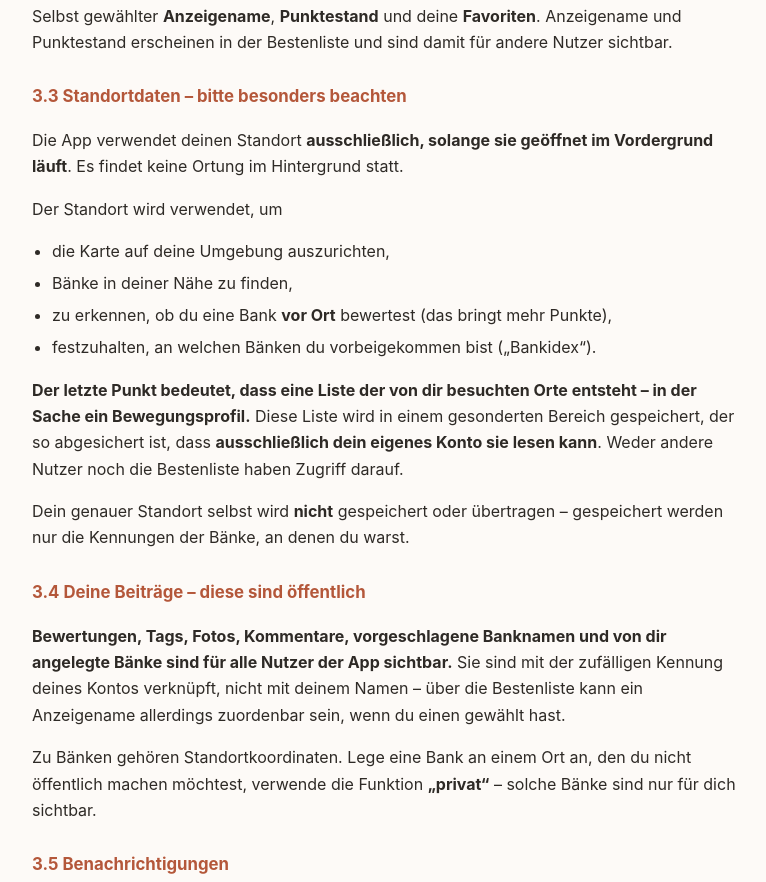
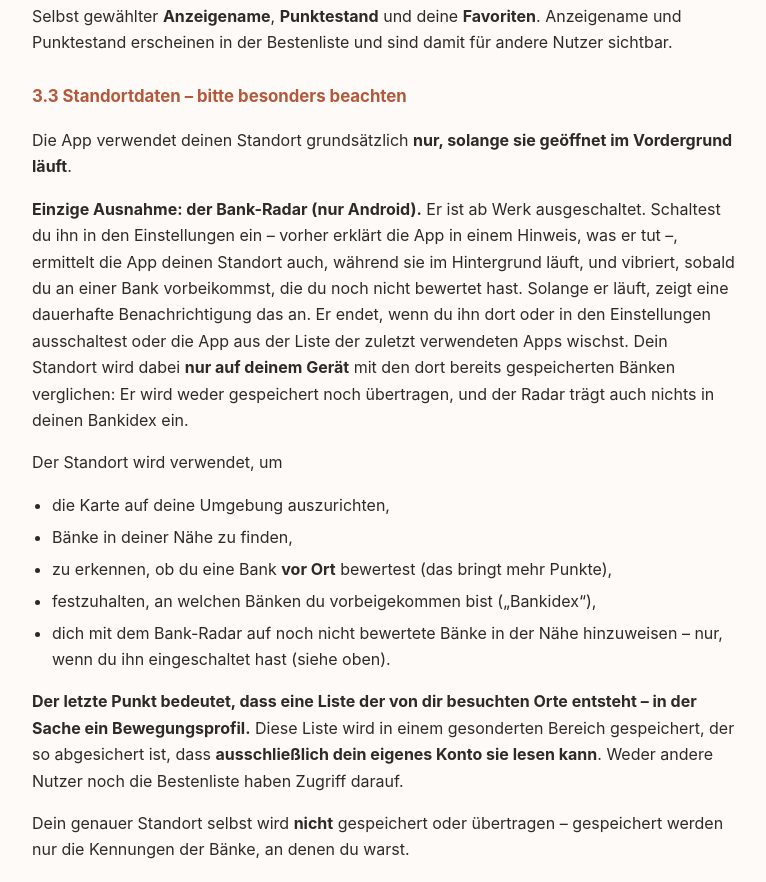
Before and after one commit to realigge17/bankberater-web, a plain HTML site: page datenschutz.html in a window 1280 px wide. Shown: the part 912-1794 px from the top of the page, without its empty margins (256-1022 px from the left). Drawn offline with Linux system fonts and the light colour scheme.

Commit message:
Datenschutz: Bank-Radar als einzige Ausnahme von der Ortung nur im Vordergrund

```diff
--- a/datenschutz.html
+++ b/datenschutz.html
@@ -41,7 +41,7 @@
 <main>
 
 <h1>Datenschutzerklärung – Bankberater</h1>
-<p class="stand">Stand: 13. August 2026</p>
+<p class="stand">Stand: 10. Oktober 2026</p>
 
 <h2>1. Verantwortlicher</h2>
 
@@ -80,15 +80,27 @@
 
 <h3>3.3 Standortdaten – bitte besonders beachten</h3>
 <p>
-  Die App verwendet deinen Standort <strong>ausschließlich, solange sie geöffnet im Vordergrund
-  läuft</strong>. Es findet keine Ortung im Hintergrund statt.
+  Die App verwendet deinen Standort grundsätzlich <strong>nur, solange sie geöffnet im Vordergrund
+  läuft</strong>.
+</p>
+<p>
+  <strong>Einzige Ausnahme: der Bank-Radar (nur Android).</strong> Er ist ab Werk ausgeschaltet.
+  Schaltest du ihn in den Einstellungen ein – vorher erklärt die App in einem Hinweis, was er tut –,
+  ermittelt die App deinen Standort auch, während sie im Hintergrund läuft, und vibriert, sobald du
+  an einer Bank vorbeikommst, die du noch nicht bewertet hast. Solange er läuft, zeigt eine
+  dauerhafte Benachrichtigung das an. Er endet, wenn du ihn dort oder in den Einstellungen
+  ausschaltest oder die App aus der Liste der zuletzt verwendeten Apps wischst. Dein Standort wird
+  dabei <strong>nur auf deinem Gerät</strong> mit den dort bereits gespeicherten Bänken verglichen:
+  Er wird weder gespeichert noch übertragen, und der Radar trägt auch nichts in deinen Bankidex ein.
 </p>
 <p>Der Standort wird verwendet, um</p>
 <ul>
   <li>die Karte auf deine Umgebung auszurichten,</li>
   <li>Bänke in deiner Nähe zu finden,</li>
   <li>zu erkennen, ob du eine Bank <strong>vor Ort</strong> bewertest (das bringt mehr Punkte),</li>
-  <li>festzuhalten, an welchen Bänken du vorbeigekommen bist („Bankidex“).</li>
+  <li>festzuhalten, an welchen Bänken du vorbeigekommen bist („Bankidex“),</li>
+  <li>dich mit dem Bank-Radar auf noch nicht bewertete Bänke in der Nähe hinzuweisen – nur, wenn du
+    ihn eingeschaltet hast (siehe oben).</li>
 </ul>
 <p>
   <strong>Der letzte Punkt bedeutet, dass eine Liste der von dir besuchten Orte entsteht – in der
@@ -177,8 +189,9 @@
   <li><strong>Bereitstellung der App und deines Kontos:</strong> Art. 6 Abs. 1 lit. b DSGVO
     (Erfüllung des Nutzungsverhältnisses)</li>
   <li><strong>Standortzugriff, Kamerazugriff und Benachrichtigungen:</strong> Art. 6 Abs. 1 lit. a
-    DSGVO (Einwilligung – du erteilst sie über die Systemabfragen und kannst sie jederzeit in den
-    Android-Einstellungen widerrufen)</li>
+    DSGVO (Einwilligung – du erteilst sie über die Systemabfragen, für den Bank-Radar zusätzlich über
+    seinen Schalter, und kannst sie jederzeit in den Android-Einstellungen bzw. am Schalter
+    widerrufen)</li>
   <li><strong>Missbrauchsabwehr über die Meldefunktion:</strong> Art. 6 Abs. 1 lit. f DSGVO
     (berechtigtes Interesse an einer nutzbaren, nicht missbrauchten App)</li>
 </ul>
```
